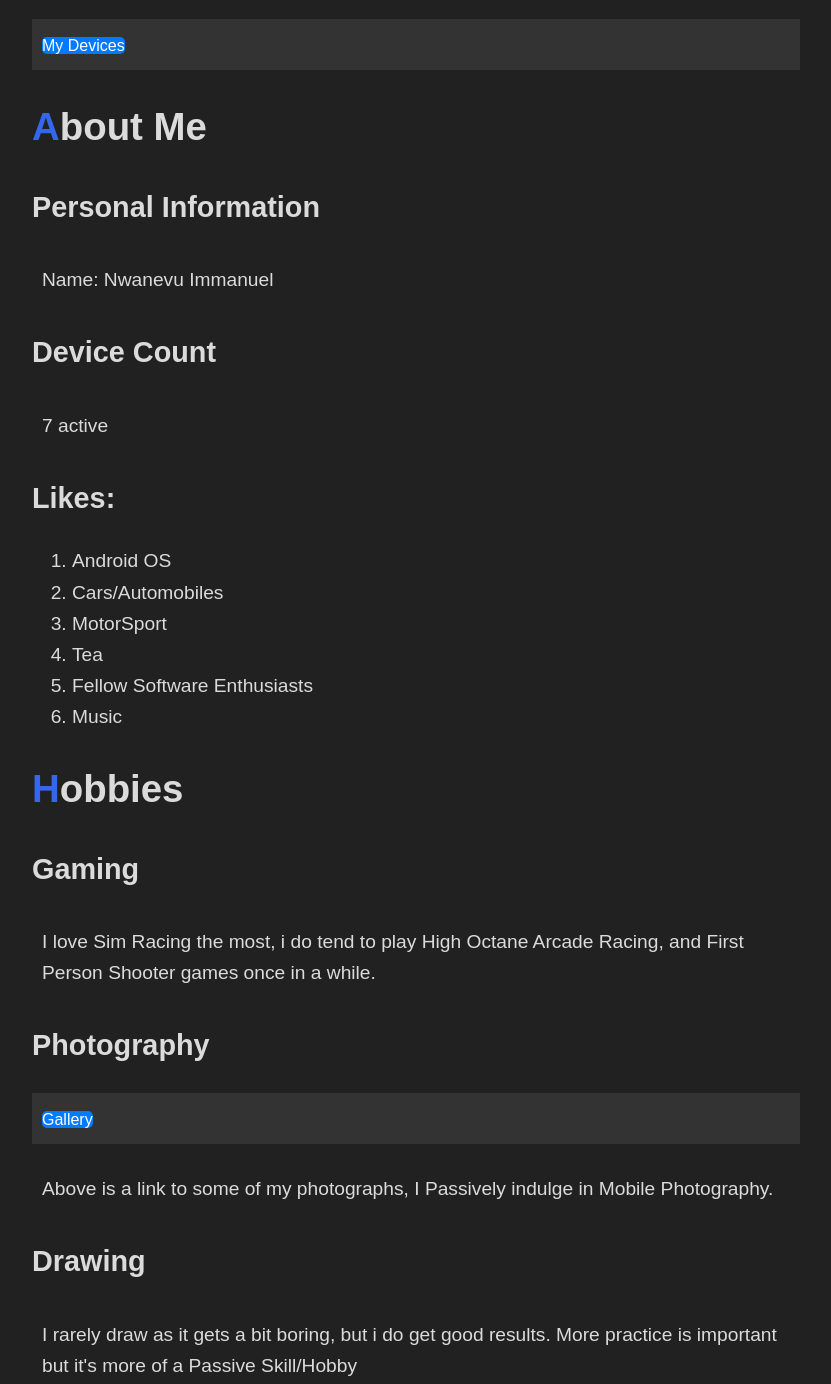
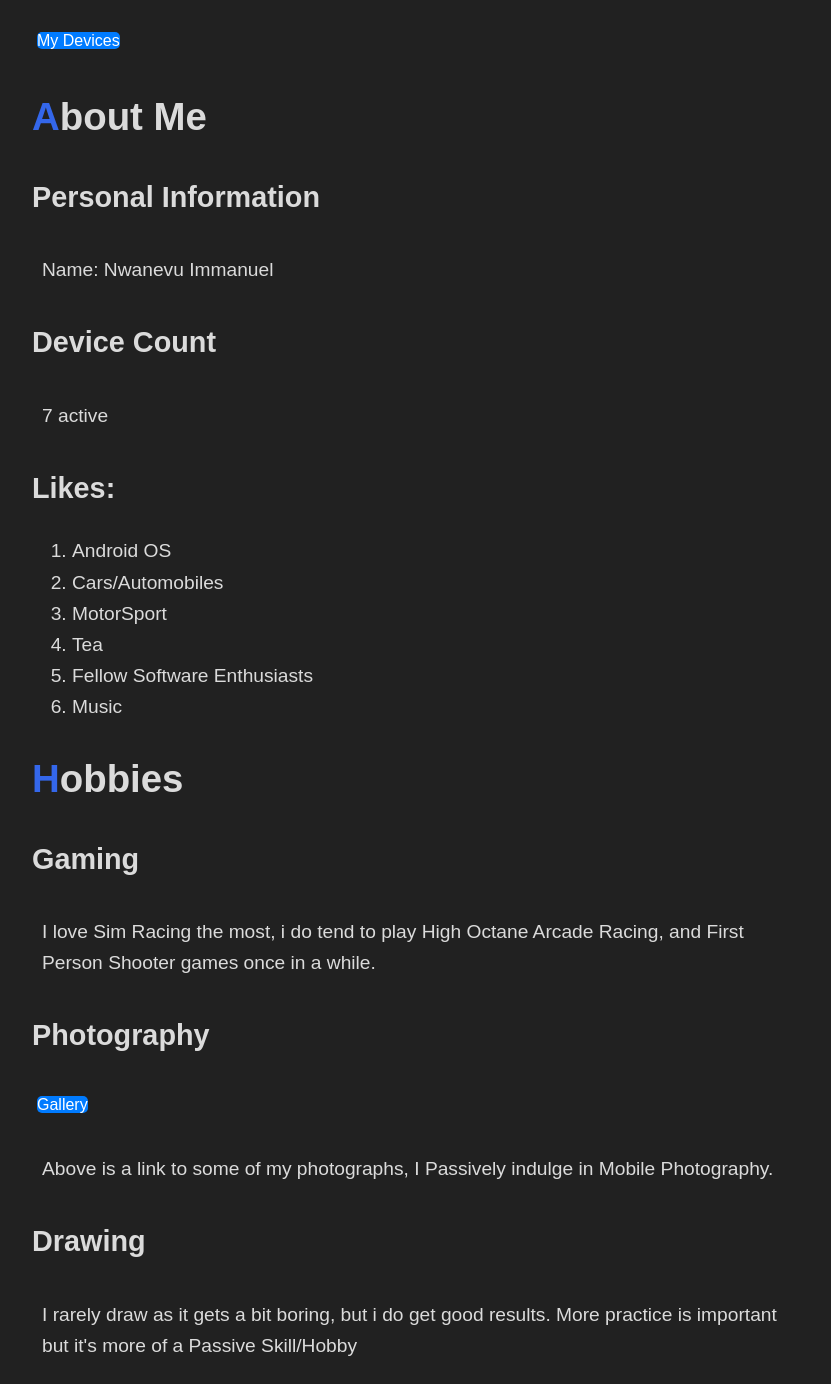
Before and after one commit to Immanuel9567/Immanuel9567.github.io, a Flask app: page / in a window 1280 px wide. Shown: the top 1384 px of the page, without its empty margins (224-1055 px from the left). After the commit the page ends 1356 px from the top, so only its background shows below. Run offline with Flask 3, Linux system fonts and the light colour scheme.

Commit message:
reworked button background

```diff
--- a/static/css/styles.css
+++ b/static/css/styles.css
@@ -33,8 +33,8 @@ img {
 }
 
 nav {
-	background-color: #333;
-	padding: 10px;
+	background-color: #212121;
+	padding: 5px;
 }
 
 nav ul {
```
